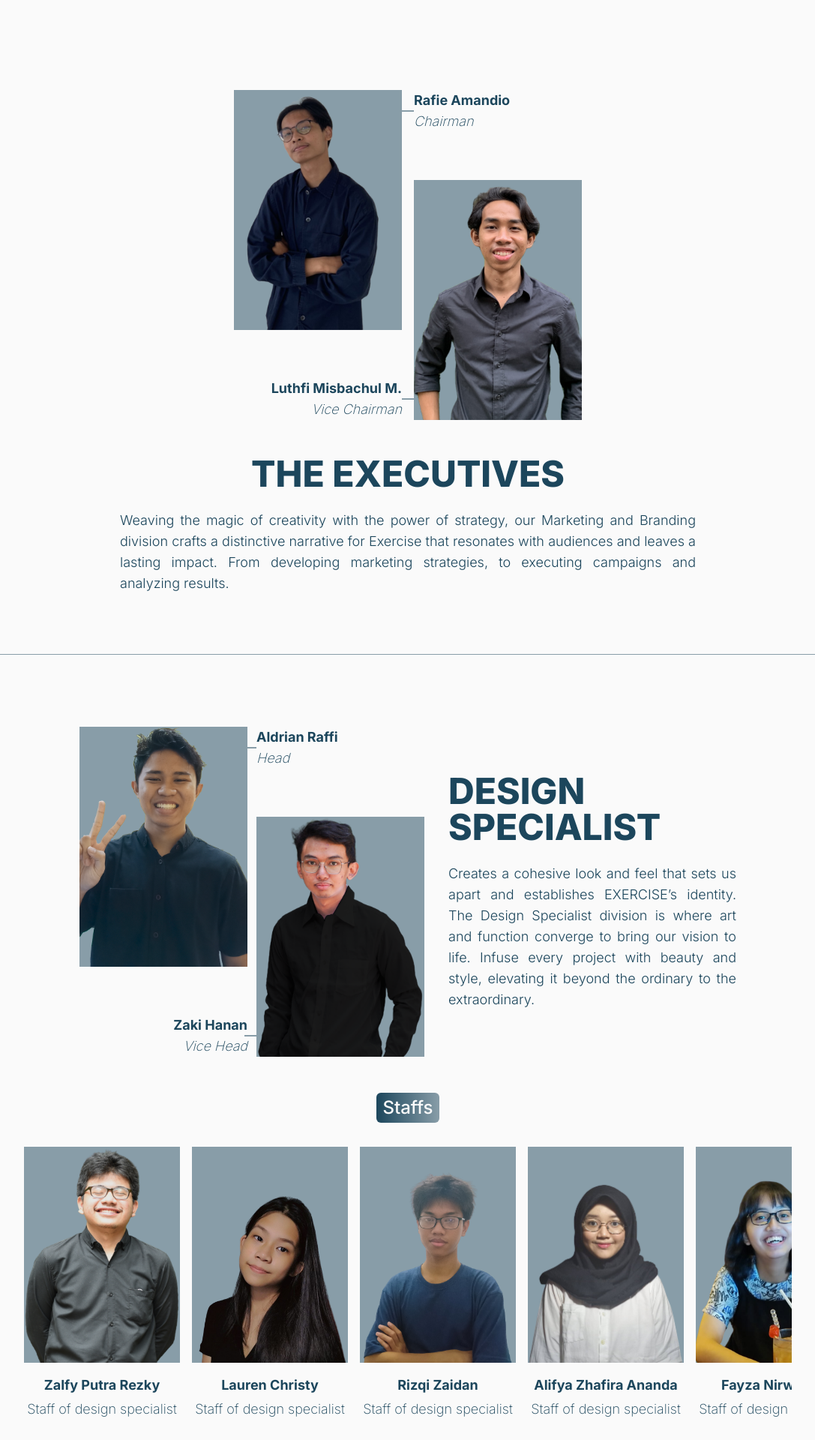
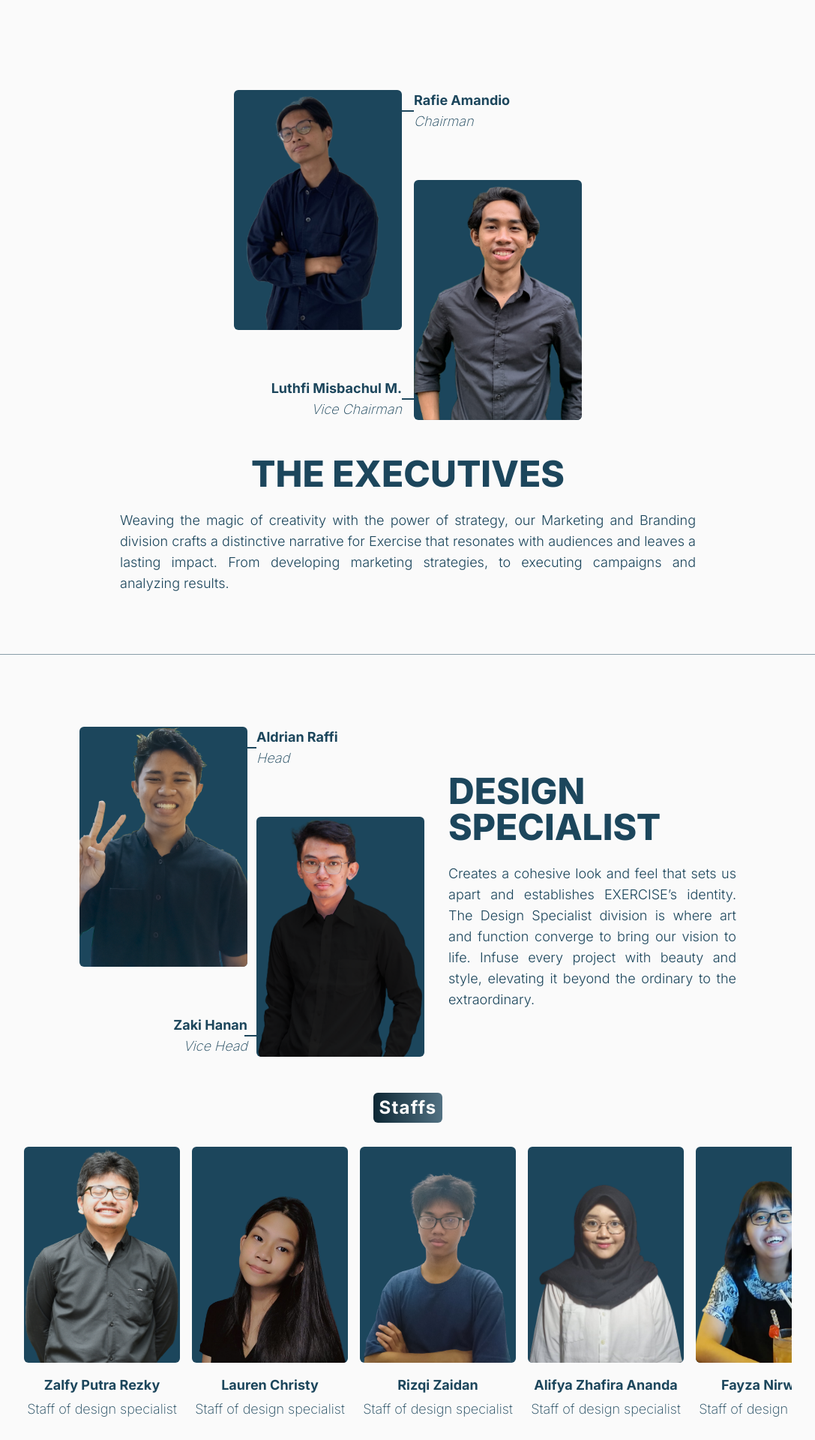
Before and after one commit to ExerciseFTUI/Website-Exercise-FE, a React (Vite) app: page /about-us in a window 1280 px wide. Shown: the part 2120-4040 px from the top of the page at 75% size, without its empty margins (96-1183 px from the left). Built offline with nearby package versions, Linux system fonts and the light colour scheme.

Commit message:
Improvement and bug fixed

```diff
--- a/src/main.css
+++ b/src/main.css
@@ -20,6 +20,7 @@
     }
 
     body::-webkit-scrollbar {
+        background-color: #FAFAFA;
         width: 0.4rem;
     }
 
@@ -77,9 +78,9 @@
 }
 
 #staffs-carousel::-webkit-scrollbar-track {
-    @apply bg-grey bg-opacity-60
+    @apply bg-grey-2 bg-opacity-60
 }
 
 #staffs-carousel::-webkit-scrollbar-thumb {
-    @apply bg-grey-1
+    @apply bg-dark-2
 }
--- a/src/pages/GetToKnow/OurTeam.jsx
+++ b/src/pages/GetToKnow/OurTeam.jsx
@@ -15,7 +15,9 @@ const OurTeam = () => {
   const ourTeamRef = useRef(null)
   const executivesRef = useRef(null)
 
-  const ourTeamInView = useInView(ourTeamRef, { margin: "-5% 0% -95% 0%" })
+  const ourTeamInView = useInView(ourTeamRef, {
+    margin: "90px 0px -90px 0px",
+  })
   const executivesInView = useInView(executivesRef, {
     margin: "-50% 0%",
   })
@@ -51,10 +53,10 @@ const OurTeam = () => {
               <img
                 alt="Dio's Photo"
                 src={head.img}
-                className="bg-grey-1 object-cover object-top h-60 w-44 md:h-64 lg:w-56 lg:h-80"
+                className="bg-dark-2 object-cover object-top h-60 w-44 md:h-64 lg:w-56 lg:h-80 rounded-md"
               />
 
-              <div className="relative flex flex-col justify-center before:absolute before:-right-4 before:h-[1.5px] before:w-4 before:bg-grey-1 md:text-lg md:before:h-0.5">
+              <div className="relative flex flex-col justify-center before:absolute before:-right-4 before:h-[1.5px] before:w-4 before:bg-dark-2 md:text-lg md:before:h-0.5">
                 <Link target="_blank" rel="noopener noreferrer" to="">
                   <h1>{vice.name}</h1>
                 </Link>
@@ -66,10 +68,10 @@ const OurTeam = () => {
               <img
                 alt="Bachul's Photo"
                 src={vice.img}
-                className="bg-grey-1 object-cover object-top h-60 w-44 md:h-64 lg:w-56 lg:h-80"
+                className="bg-dark-2 object-cover object-top h-60 w-44 md:h-64 lg:w-56 lg:h-80 rounded-md"
               />
 
-              <div className="relative flex flex-col justify-center before:absolute before:-left-4 before:h-[1.5px] before:w-4 before:bg-grey-1 md:text-lg md:before:h-0.5">
+              <div className="relative flex flex-col justify-center before:absolute before:-left-4 before:h-[1.5px] before:w-4 before:bg-dark-2 md:text-lg md:before:h-0.5">
                 <Link target="_blank" rel="noopener noreferrer" to="">
                   <h1>{head.name}</h1>
                 </Link>
--- a/src/pages/GetToKnow/StaffSection.jsx
+++ b/src/pages/GetToKnow/StaffSection.jsx
@@ -27,10 +27,13 @@ function StaffSection({
   setIndex,
 }) {
   const divRef = useRef(null)
-  const divInView = useInView(divRef, { margin: "-5% 0% -95% 0%" })
+  const divInView = useInView(divRef, {
+    margin: "-20% 0% -80%",
+  })
 
   useEffect(() => {
     setIndex(index)
+    console.log(index)
   }, [divInView])
   return (
     <section
@@ -44,7 +47,7 @@ function StaffSection({
             <img
               alt={head.name + "'s Photo"}
               src={head.img}
-              className="bg-grey-1 object-cover object-top h-60 w-44 md:h-64 lg:w-56 lg:h-80"
+              className="bg-dark-2 object-cover object-top h-60 w-44 md:h-64 lg:w-56 lg:h-80 rounded-md"
             />
 
             <Link target="_blank" rel="noopener noreferrer" to={head.linkedin}>
@@ -58,10 +61,10 @@ function StaffSection({
               <img
                 alt={head.name + "'s Photo"}
                 src={head.img}
-                className="bg-grey-1 object-cover object-top h-60 w-44 md:h-64 lg:w-56 lg:h-80"
+                className="bg-dark-2 object-cover object-top h-60 w-44 md:h-64 lg:w-56 lg:h-80 rounded-md"
               />
 
-              <div className="relative flex flex-col justify-center before:absolute before:-right-3 before:h-[1.5px] before:w-4 before:bg-grey-1 md:text-lg md:before:h-0.5">
+              <div className="relative flex flex-col justify-center before:absolute before:-right-3 before:h-[1.5px] before:w-4 before:bg-dark-2 md:text-lg md:before:h-0.5">
                 <Link
                   target="_blank"
                   rel="noopener noreferrer"
@@ -77,10 +80,10 @@ function StaffSection({
               <img
                 alt={vice.name + "'s Photo"}
                 src={vice.img}
-                className="bg-grey-1 object-cover object-top h-60 w-44 md:h-64 lg:w-56 lg:h-80"
+                className="bg-dark-2 object-cover object-top h-60 w-44 md:h-64 lg:w-56 lg:h-80 rounded-md"
               />
 
-              <div className="relative flex flex-col justify-center before:absolute before:-left-4 before:h-[1.5px] before:w-4 before:bg-grey-1 md:text-lg md:before:h-0.5">
+              <div className="relative flex flex-col justify-center before:absolute before:-left-4 before:h-[1.5px] before:w-4 before:bg-dark-2 md:text-lg md:before:h-0.5">
                 <Link
                   target="_blank"
                   rel="noopener noreferrer"
@@ -102,7 +105,7 @@ function StaffSection({
       </div>
 
       <div className="mt-12 flex flex-col">
-        <p className="self-center rounded-md bg-gradient-to-r from-dark-2 to-grey-1 px-2 py-1 font-medium text-light text-xl md:text-2xl">
+        <p className="self-center rounded-md bg-gradient-to-r from-dark to-grey-2 px-2 py-1 font-bold tracking-wider text-light text-xl md:text-2xl">
           Staffs
         </p>
 
@@ -115,7 +118,7 @@ function StaffSection({
               <img
                 alt={name + "'s Photo"}
                 src={img || unknown}
-                className="bg-grey-1 object-cover object-top min-w-[11rem] w-44 h-60 lg:min-w-[13rem] lg:w-52 lg:h-72"
+                className="bg-dark-2 object-cover object-top min-w-[11rem] w-44 h-60 lg:min-w-[13rem] lg:w-52 lg:h-72 rounded-md"
               />
 
               <div className="text-center mt-4 lg:text-lg">
@@ -135,7 +138,7 @@ function StaffSection({
         </div>
       </div>
 
-      <div className="w-full h-[0.5px] bg-grey-1 mt-20" />
+      <div className="w-full h-[0.5px] bg-dark-2 mt-20" />
     </section>
   )
 }
--- a/src/pages/Landing/Features.jsx
+++ b/src/pages/Landing/Features.jsx
@@ -9,7 +9,7 @@ function Features() {
     <div id="landing-features-section" className="py-32">
       <div className="site-wrapper  w-container">
         <TypeAnimation
-          className=" text-light text-center section-head w-fit h-9 p-2 text-4xl lg:mb-20 lg:h-12 lg:text-5xl"
+          className="bg-light text-dark text-center section-head w-fit h-9 p-2 text-4xl rounded-md lg:mb-20 lg:h-12 lg:text-5xl"
           sequence={[
             "Save your time",
             1500,
```
